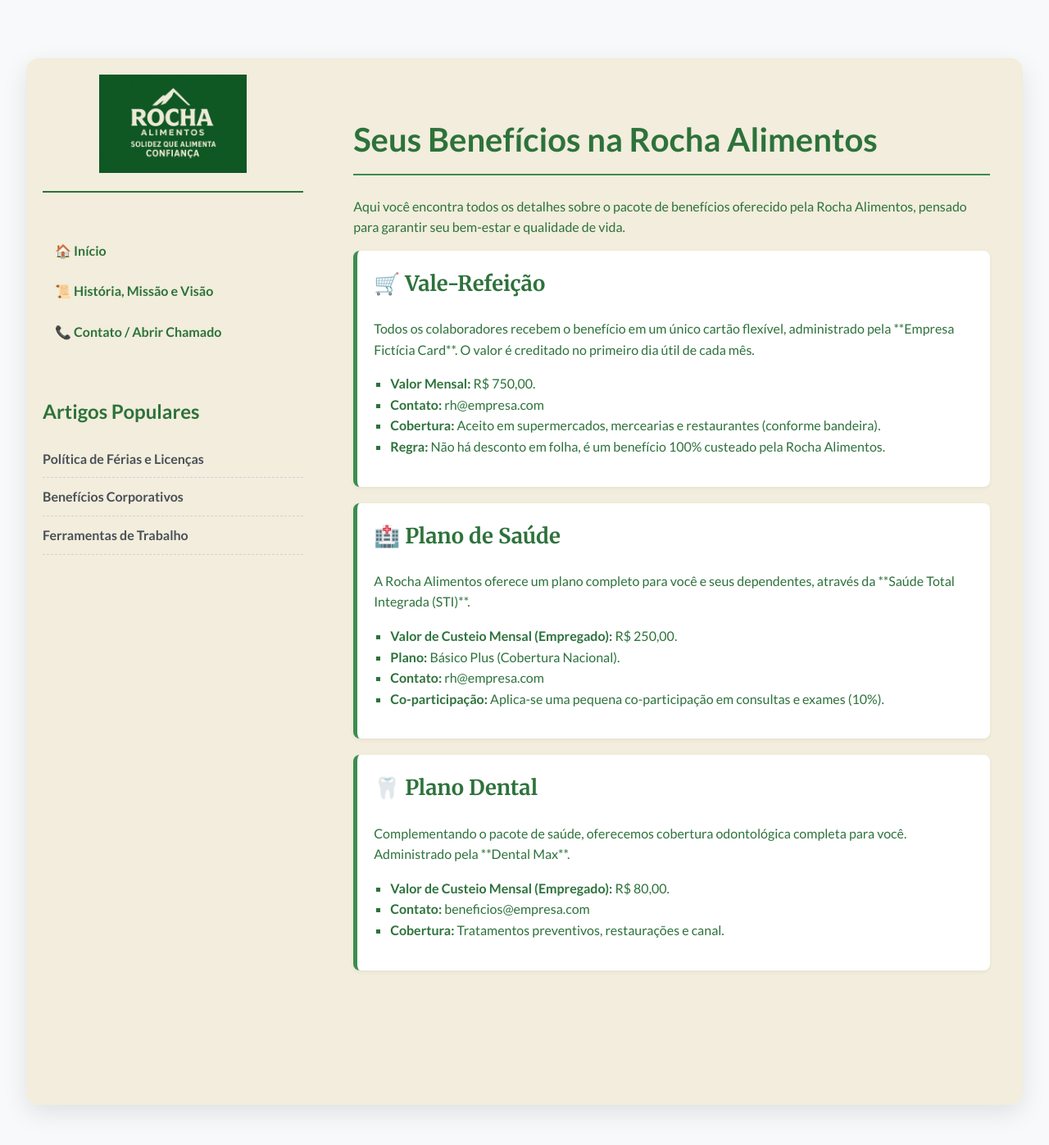
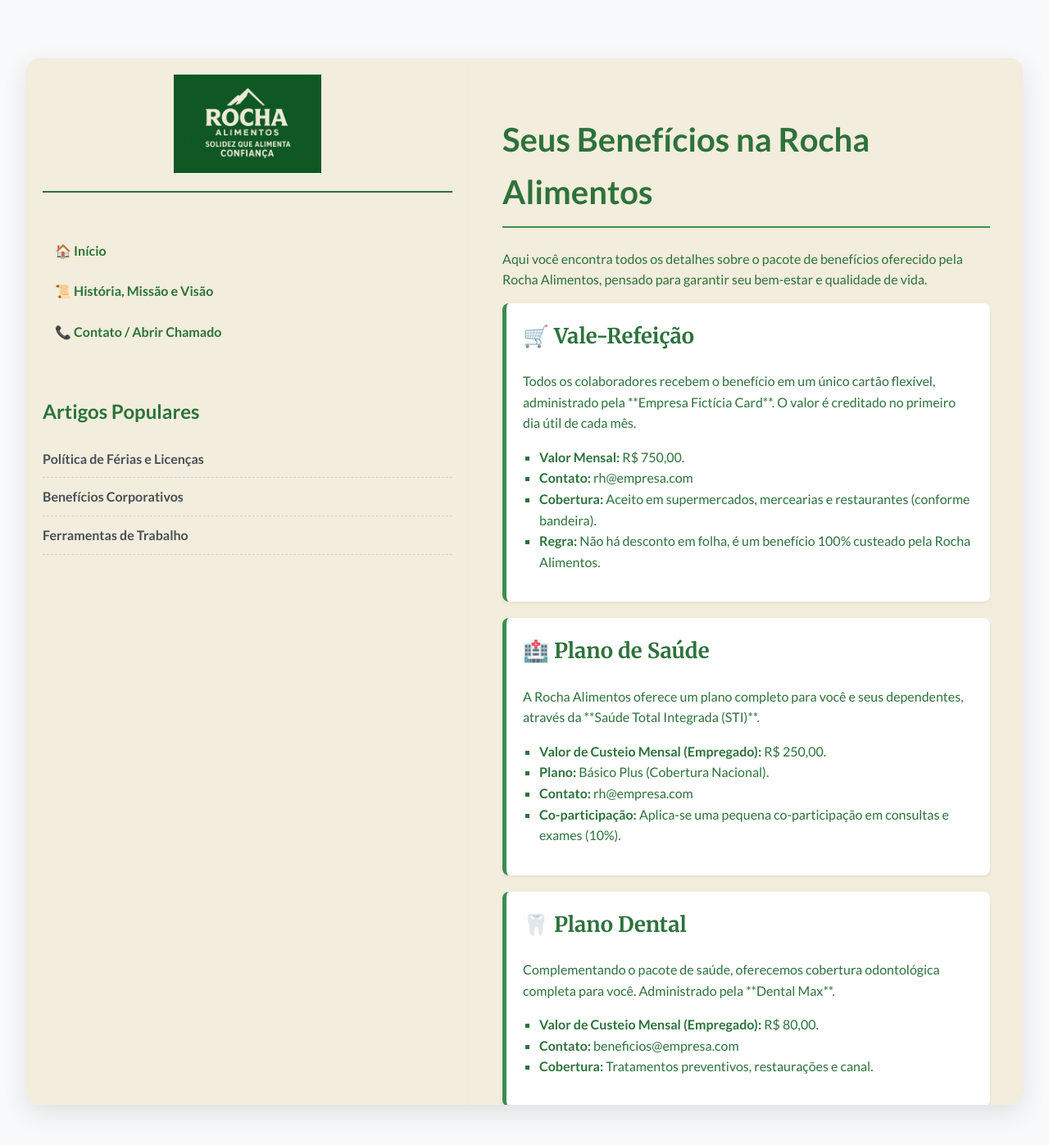
Before and after one commit to MHennrique/chatbot-onboarding-ia, a Flask app: page /beneficios in a window 1280 px wide. Shown: the top 1397 px of the page at 82% size. Run offline with Flask 3, Linux system fonts and the light colour scheme.

Commit message:
FIX: Impedindo a sidebar de encolher durante a animacao de digitacao do chatbot (flex-shrink: 0).

```diff
--- a/static/style.css
+++ b/static/style.css
@@ -33,15 +33,18 @@ body {
     overflow: hidden;
 }
 
-/* --- COLUNA ESQUERDA (SIDEBAR) --- */
+
 #sidebar-left {
     width: 500px;
-    background-color: var(--color-rocha-light); /* Fundo creme/claro */
+    background-color: var(--color-rocha-light);
     padding: 20px;
     display: flex;
     flex-direction: column;
     border-right: 1px solid #e9ecef;
     overflow-y: auto;
+
+    flex-shrink: 0;
+    min-width: 330px;
 }
 
 .logo-area {
```
